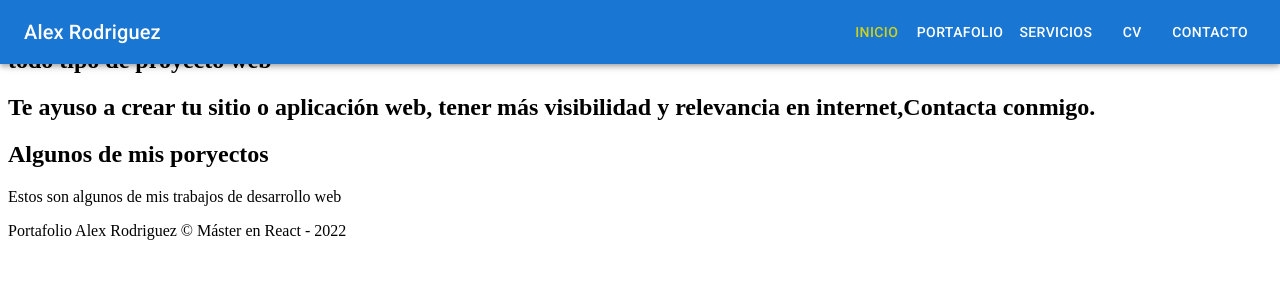
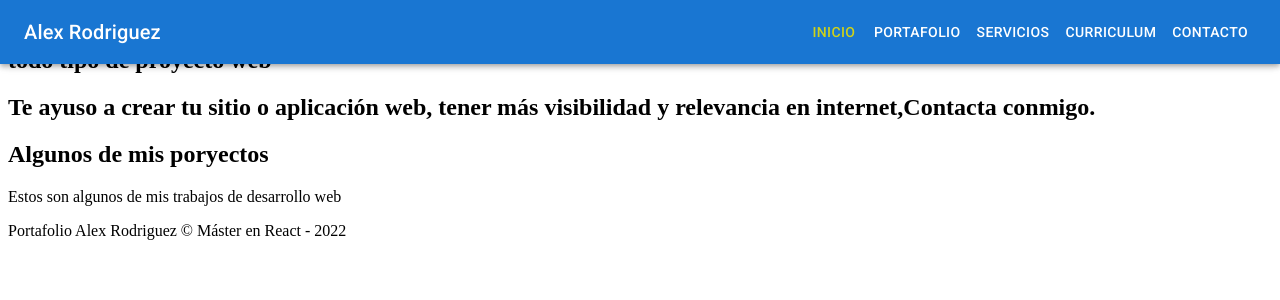
Before and after one commit to AlexAR93/portafolio-with-react, a React (Vite) app: page /inicio in a window 1280 px wide. Shown: the top 300 px of the page. Built offline with nearby package versions, Linux system fonts and the light colour scheme.

Commit message:
repairing link

```diff
--- a/src/components/layout/HeaderNav.jsx
+++ b/src/components/layout/HeaderNav.jsx
@@ -3,7 +3,7 @@ import { NavLink } from 'react-router-dom';
 import { AppBar,Box,Toolbar,Typography,Button,Divider,Drawer,IconButton,List,ListItem,ListItemButton,ListItemText} from '@mui/material';
 import MenuIcon from '@mui/icons-material/Menu';
 const drawerWidth = 240;
-const navItems = ['Inicio', 'Portafolio', 'Servicios', 'CV', 'Contacto'];
+const navItems = ['inicio', 'portafolio', 'servicios', 'curriculum', 'contacto'];
 const HeaderNav = () => {
 
     const [mobileOpen, setMobileOpen] = React.useState(false);
--- a/src/router/MisRutas.jsx
+++ b/src/router/MisRutas.jsx
@@ -20,12 +20,12 @@ const MisRutas = () => {
         <section className='content'>
           <Routes>
               <Route path='/' element={<Navigate to='/inicio' />}/>
-              <Route path='/inicio' element={<Inicio/>||<Navigate to='/inicio' />}/>
+              <Route path='/inicio' element={<Inicio/>}/>
               <Route path='/portafolio' element={<Portafolio/>}/>
               <Route path='/servicios' element={<Servicios/>}/>
-              <Route path='/Curriculum' element={<Curriculum/>}/>
+              <Route path='/curriculum' element={<Curriculum/>}/>
               <Route path='/contacto' element={<Contacto/>}/>
-              <Route path='*' element={
+              <Route path='/*' element={
                 <div className='page'>
                   <h1>Error 404</h1>
                 </div>
```
